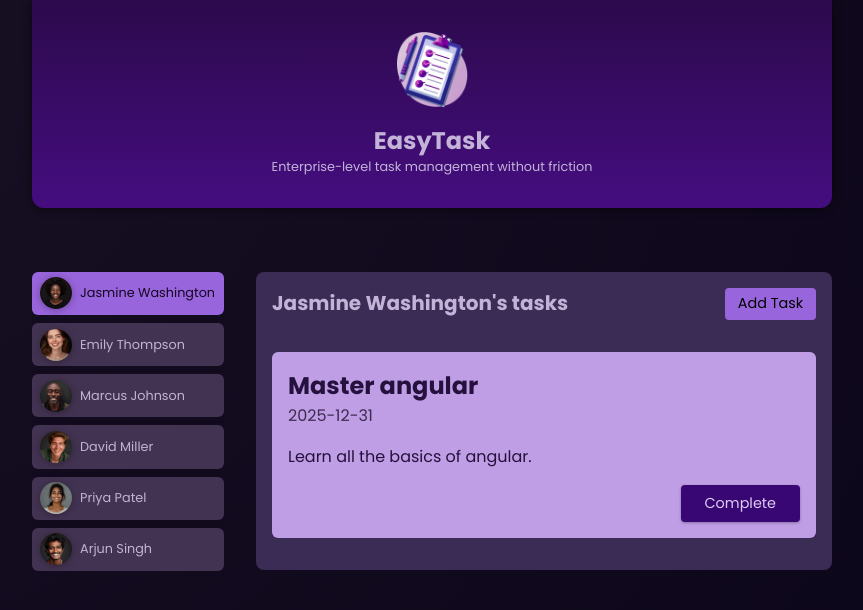
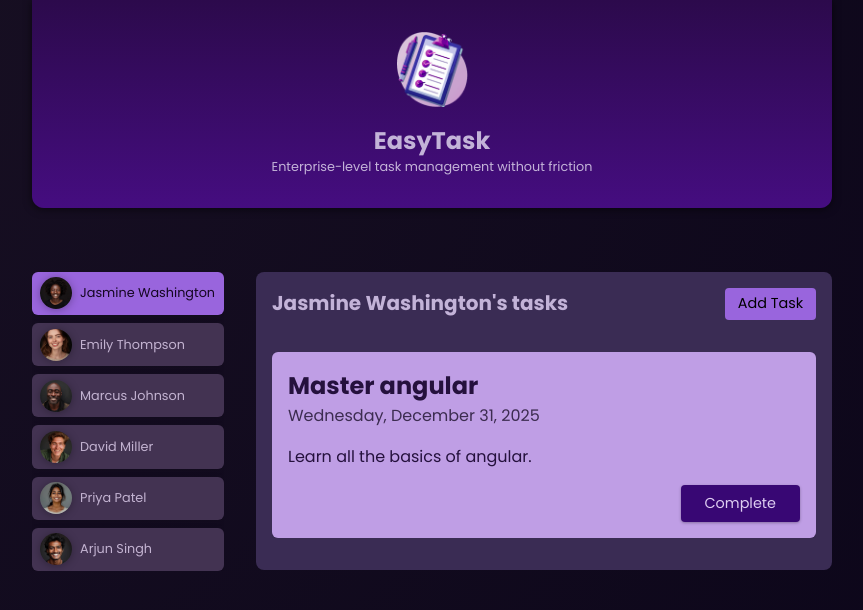
Before and after one commit to DatSUPER/usertaskmanager, an Angular app: page / in a window 1280 px wide. Both pictures are taken after a click on the button "Jasmine Washington". Shown: the top 610 px of the page, without its empty margins (208-1071 px from the left). Built offline with nearby package versions, Linux system fonts and the light colour scheme.

Commit message:
added pipes

```diff
--- a/src/app/tasks/task/task.component.html
+++ b/src/app/tasks/task/task.component.html
@@ -2,7 +2,7 @@
 <article>
 
     <h2>{{task.title}}</h2>
-    <time >{{ task.dueDate}}</time>
+    <time >{{ task.dueDate | date: "fullDate"}}</time>
     <p>{{task.summary}}</p>
     <p class="actions">
         <button (click)="onCompleteTask()">Complete</button>
--- a/src/app/tasks/task/task.component.ts
+++ b/src/app/tasks/task/task.component.ts
@@ -1,7 +1,9 @@
 import { Component, EventEmitter, Input, Output } from '@angular/core';
+import { DatePipe } from '@angular/common';
 
 import { type Task } from './task.model';
 import { CardComponent } from "../../shared/card/card.component";
+
 
 
 
@@ -12,7 +14,7 @@
     standalone: true,
     templateUrl: './task.component.html',
     styleUrl: './task.component.css',
-    imports: [CardComponent]
+    imports: [CardComponent, DatePipe]
 })
 export class TaskComponent {
   @Input({required: true}) task!: Task
```
